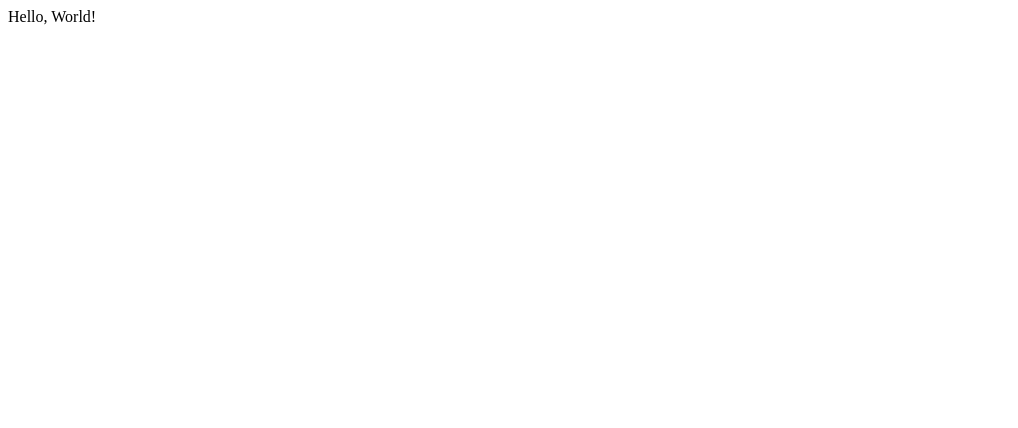
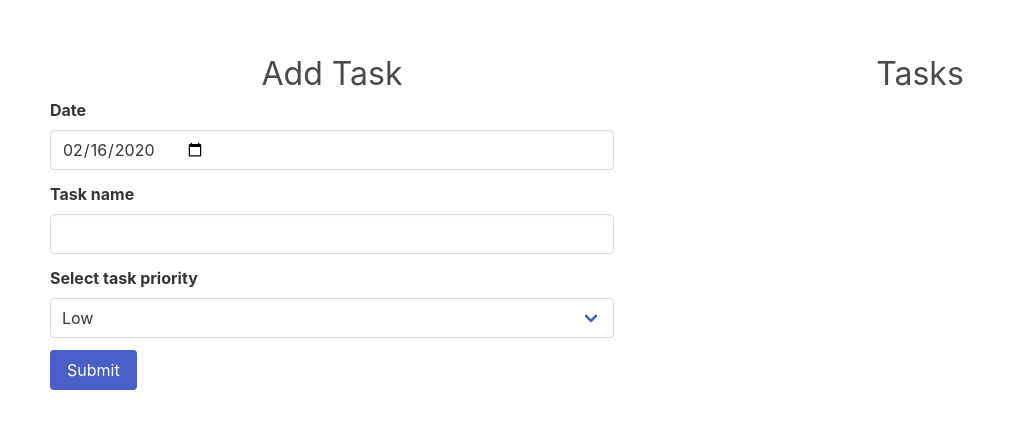
Before and after one commit to nadim1992/react-todo, a React (Create React App) app: page / in a window 1280 px wide. Shown: the top 428 px of the page, without its empty margins (0-1018 px from the left). Built offline with nearby package versions, Linux system fonts and the light colour scheme.

Commit message:
Create task form

```diff
--- a/package.json
+++ b/package.json
@@ -6,6 +6,7 @@
     "@testing-library/jest-dom": "^4.2.4",
     "@testing-library/react": "^9.4.0",
     "@testing-library/user-event": "^7.2.1",
+    "bulma": "^0.8.0",
     "react": "^16.12.0",
     "react-dom": "^16.12.0",
     "react-scripts": "3.3.1"
--- a/public/index.html
+++ b/public/index.html
@@ -9,35 +9,10 @@
       name="description"
       content="Web site created using create-react-app"
     />
-    <link rel="apple-touch-icon" href="%PUBLIC_URL%/logo192.png" />
-    <!--
-      manifest.json provides metadata used when your web app is installed on a
-      user's mobile device or desktop. See https://developers.google.com/web/fundamentals/web-app-manifest/
-    -->
-    <link rel="manifest" href="%PUBLIC_URL%/manifest.json" />
-    <!--
-      Notice the use of %PUBLIC_URL% in the tags above.
-      It will be replaced with the URL of the `public` folder during the build.
-      Only files inside the `public` folder can be referenced from the HTML.
-
-      Unlike "/favicon.ico" or "favicon.ico", "%PUBLIC_URL%/favicon.ico" will
-      work correctly both with client-side routing and a non-root public URL.
-      Learn how to configure a non-root public URL by running `npm run build`.
-    -->
     <title>React App</title>
   </head>
   <body>
     <noscript>You need to enable JavaScript to run this app.</noscript>
     <div id="root"></div>
-    <!--
-      This HTML file is a template.
-      If you open it directly in the browser, you will see an empty page.
-
-      You can add webfonts, meta tags, or analytics to this file.
-      The build step will place the bundled scripts into the <body> tag.
-
-      To begin the development, run `npm start` or `yarn start`.
-      To create a production bundle, use `npm run build` or `yarn build`.
-    -->
   </body>
 </html>
--- a/src/App.js
+++ /dev/null
@@ -1,12 +0,0 @@
-import React from 'react';
-import './App.css';
-
-function App() {
-  return (
-    <div className="App">
-      Hello, World!
-    </div>
-  );
-}
-
-export default App;
--- /dev/null
+++ b/src/components/App.css
@@ -0,0 +1,8 @@
+.container {
+    margin: 50px;
+}
+
+select,
+.select {
+    width: 100%;
+}
--- /dev/null
+++ b/src/components/App.js
@@ -0,0 +1,20 @@
+import React from 'react';
+
+import FormContainer from './FormContainer';
+import ListContainer from './ListContainer';
+
+import 'bulma/css/bulma.css';
+import './App.css';
+
+function App() {
+    return (
+        <div className="container">
+            <div className="columns">
+                <FormContainer />
+                <ListContainer />
+            </div>
+        </div>
+    );
+}
+
+export default App;
--- /dev/null
+++ b/src/components/FormContainer.js
@@ -0,0 +1,43 @@
+import React from 'react';
+import TextFormField from './TextFormField';
+import SelectFormField from './SelectFormField';
+import { getTodaysDate } from '../helpers';
+
+function TodoForm() {
+
+    const options = [
+        { id: 'high', name: 'High' },
+        { id: 'medium', name: 'Medium' },
+        { id: 'low', name: 'Low' }
+    ];
+
+    return (
+        <div className="column">
+            <h2 className="is-size-3 has-text-centered">Add Task</h2>
+
+            <form>
+                <TextFormField
+                    label="Date"
+                    inputType="date"
+                    value={getTodaysDate()}
+                />
+
+                <TextFormField
+                    label="Task name"
+                    inputType="text"
+                    required={true}
+                />
+
+                <SelectFormField
+                    label="Select task priority"
+                    options={options}
+                    value="low"
+                />
+
+                <input className="button is-link" type="submit" value="Submit" />
+            </form>
+        </div>
+    );
+}
+
+export default TodoForm;
--- /dev/null
+++ b/src/components/ListContainer.js
@@ -0,0 +1,11 @@
+import React from  'react';
+
+function TodoList() {
+    return (
+        <div className="column">
+            <h2 className="is-size-3 has-text-centered">Tasks</h2>
+        </div>
+    );
+}
+
+export default TodoList;
--- /dev/null
+++ b/src/components/SelectFormField.js
@@ -0,0 +1,21 @@
+import React from 'react';
+
+function SelectFormField(props) {
+    return (
+        <div className="field">
+            <label className="label">{props.label}</label>
+
+            <div className="select">
+                <select value={props.value}>
+                    {props.options.map(option =>
+                        <option key={option.id} value={option.id}>
+                            {option.name}
+                        </option>
+                    )}
+                </select>
+            </div>
+        </div>
+    );
+}
+
+export default SelectFormField;
--- /dev/null
+++ b/src/components/TextFormField.js
@@ -0,0 +1,14 @@
+import React from 'react';
+
+function TextFormField(props) {
+    return (
+        <div className="field">
+            <label className="label">{props.label}</label>
+            <div className="control">
+                <input className="input" type={props.inputType} value={props.value} required={props.required} />
+            </div>
+        </div>
+    );
+}
+
+export default TextFormField;
--- /dev/null
+++ b/src/helpers.js
@@ -0,0 +1,8 @@
+export function getTodaysDate() {
+    const today = new Date();
+
+    const day = String( today.getDate() ).padStart(2, '0');
+    const month = String( today.getMonth() + 1 ).padStart(2, '0');  // January is 0!
+
+    return `${today.getFullYear()}-${month}-${day}`;
+}
--- a/src/index.js
+++ b/src/index.js
@@ -1,5 +1,5 @@
 import React from 'react';
 import ReactDOM from 'react-dom';
-import App from './App';
+import App from './components/App';
 
 ReactDOM.render(<App />, document.getElementById('root'));
```
Also changed, not shown: src/App.css (deleted), 1 other file (tests, documents, lock files or other folders).
